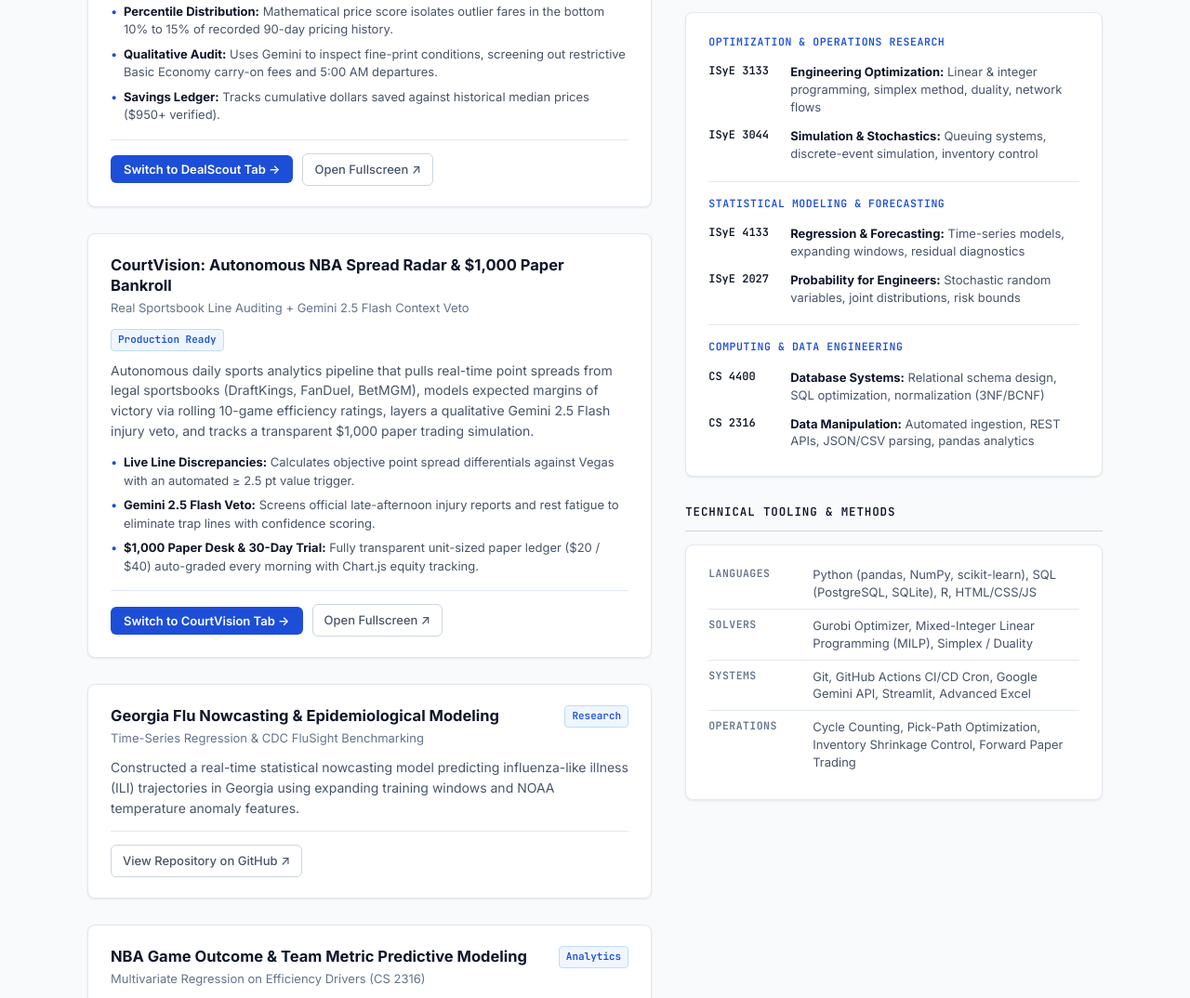
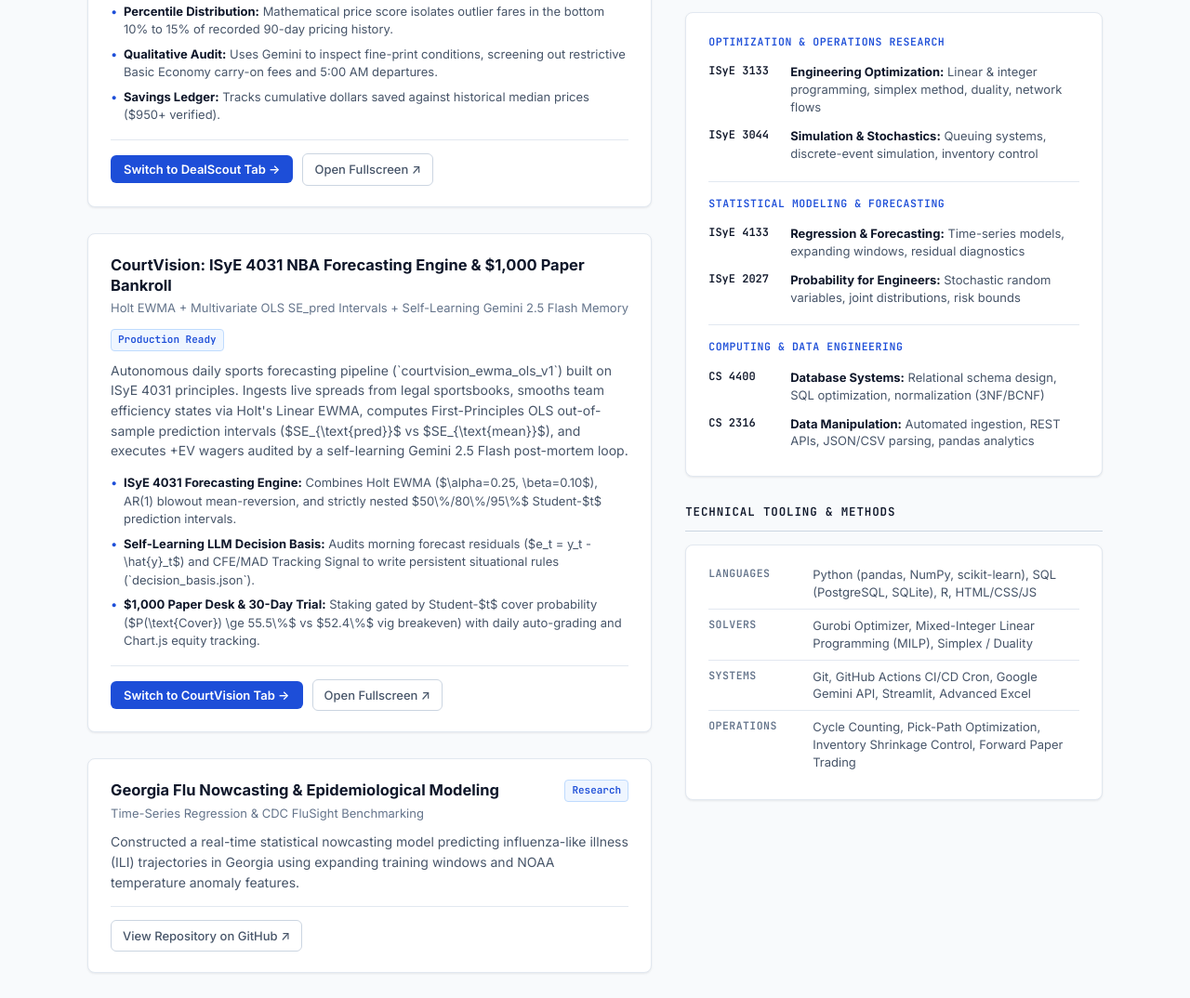
Before and after one commit to PDub1101/pdub1101.github.io, a plain HTML site: page index.html in a window 1280 px wide. Shown: the part 1182-2256 px from the top of the page at 93% size. Drawn offline with Linux system fonts and the light colour scheme.

Commit message:
Update index.html

```diff
--- a/index.html
+++ b/index.html
@@ -811,18 +811,18 @@
             <div class="dossier-card">
               <div class="dossier-card-header">
                 <div>
-                  <div class="dossier-card-title">CourtVision: Autonomous NBA Spread Radar & $1,000 Paper Bankroll</div>
-                  <div class="dossier-card-sub">Real Sportsbook Line Auditing + Gemini 2.5 Flash Context Veto</div>
+                  <div class="dossier-card-title">CourtVision: ISyE 4031 NBA Forecasting Engine & $1,000 Paper Bankroll</div>
+                  <div class="dossier-card-sub">Holt EWMA + Multivariate OLS SE_pred Intervals + Self-Learning Gemini 2.5 Flash Memory</div>
                 </div>
                 <span class="dossier-tag">Production Ready</span>
               </div>
               <p class="dossier-card-desc">
-                Autonomous daily sports analytics pipeline that pulls real-time point spreads from legal sportsbooks (DraftKings, FanDuel, BetMGM), models expected margins of victory via rolling 10-game efficiency ratings, layers a qualitative Gemini 2.5 Flash injury veto, and tracks a transparent $1,000 paper trading simulation.
+                Autonomous daily sports forecasting pipeline (`courtvision_ewma_ols_v1`) built on ISyE 4031 principles. Ingests live spreads from legal sportsbooks, smooths team efficiency states via Holt's Linear EWMA, computes First-Principles OLS out-of-sample prediction intervals ($SE_{\text{pred}}$ vs $SE_{\text{mean}}$), and executes +EV wagers audited by a self-learning Gemini 2.5 Flash post-mortem loop.
               </p>
               <ul class="dossier-points">
-                <li><strong>Live Line Discrepancies:</strong> Calculates objective point spread differentials against Vegas with an automated &ge; 2.5 pt value trigger.</li>
-                <li><strong>Gemini 2.5 Flash Veto:</strong> Screens official late-afternoon injury reports and rest fatigue to eliminate trap lines with confidence scoring.</li>
-                <li><strong>$1,000 Paper Desk & 30-Day Trial:</strong> Fully transparent unit-sized paper ledger ($20 / $40) auto-graded every morning with Chart.js equity tracking.</li>
+                <li><strong>ISyE 4031 Forecasting Engine:</strong> Combines Holt EWMA ($\alpha=0.25, \beta=0.10$), AR(1) blowout mean-reversion, and strictly nested $50\%/80\%/95\%$ Student-$t$ prediction intervals.</li>
+                <li><strong>Self-Learning LLM Decision Basis:</strong> Audits morning forecast residuals ($e_t = y_t - \hat{y}_t$) and CFE/MAD Tracking Signal to write persistent situational rules (`decision_basis.json`).</li>
+                <li><strong>$1,000 Paper Desk & 30-Day Trial:</strong> Staking gated by Student-$t$ cover probability ($P(\text{Cover}) \ge 55.5\%$ vs $52.4\%$ vig breakeven) with daily auto-grading and Chart.js equity tracking.</li>
               </ul>
               <div class="dossier-card-actions">
                 <button class="btn-switch-tab" onclick="switchTab('court-vision')">
```
